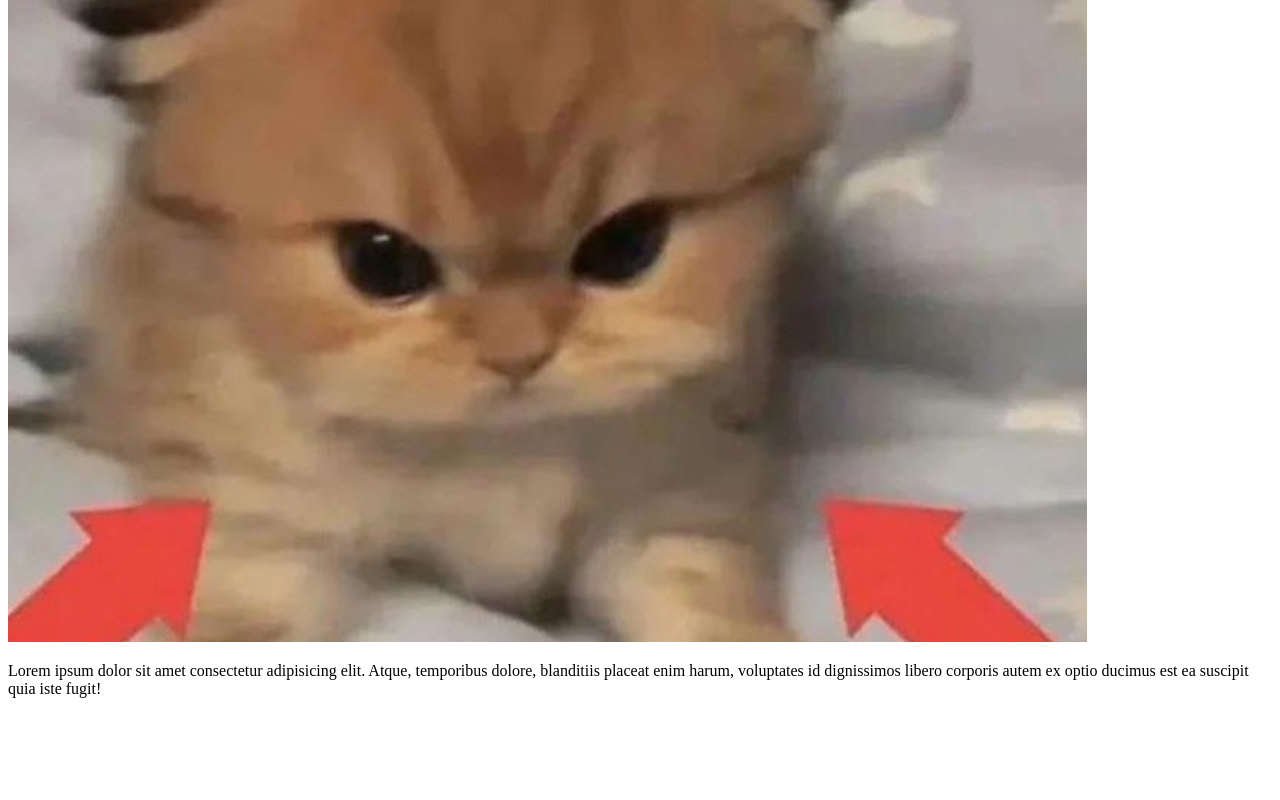
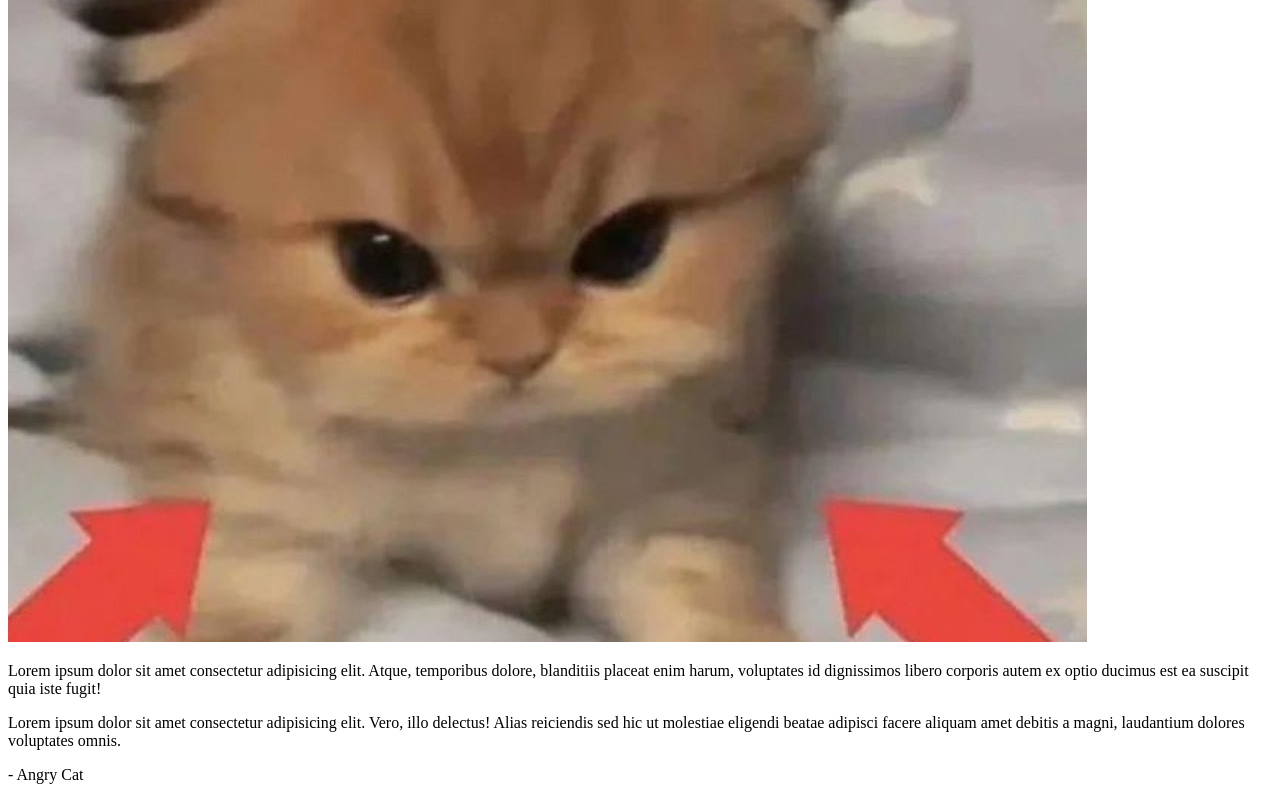
Before and after one commit to yxeque/landing-page, a plain HTML site: page index.html in a window 1280 px wide. Shown: the part 5243-6043 px from the top of the page. Before the commit the page ends 5957 px from the top, so only its background shows below. Drawn offline with Linux system fonts and the light colour scheme.

Commit message:
Add quotes section

```diff
--- a/index.html
+++ b/index.html
@@ -54,5 +54,14 @@
             </div>
         </div>
     </div>
+    <!-- QUOTE -->
+    <div class="quote">
+        <p class="quote-text">
+            Lorem ipsum dolor sit amet consectetur adipisicing elit. Vero, illo delectus! Alias reiciendis sed hic ut molestiae eligendi beatae adipisci facere aliquam amet debitis a magni, laudantium dolores voluptates omnis.
+        </p>
+        <p class="quote-author">
+            - Angry Cat
+        </p>
+    </div>
 </body>
 </html>
```
